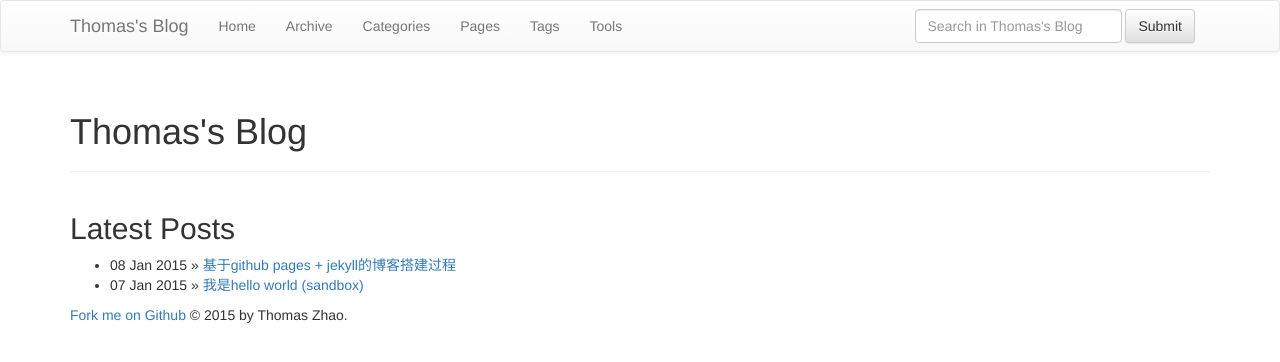
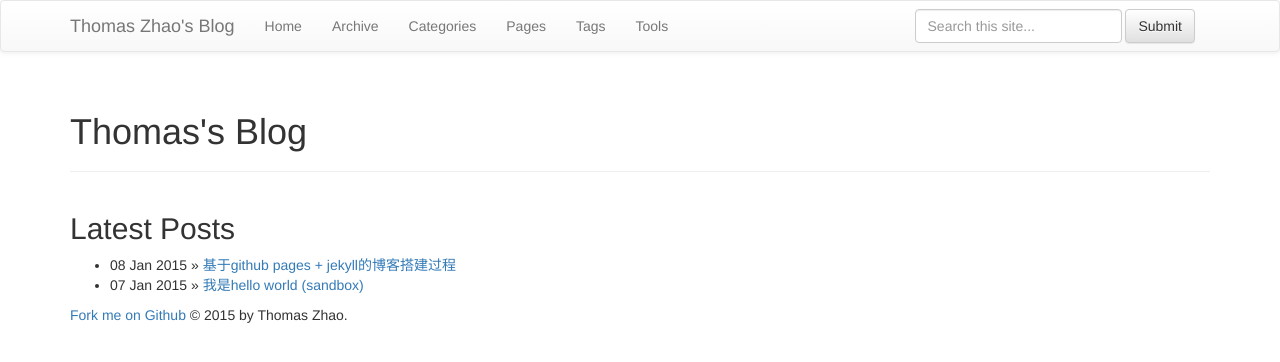
Before and after one commit to thomaszhao/thomaszhao.github.io, a Jekyll site: the page built from index.md, in a window 1280 px wide. Shown: the top 362 px of the page. Built offline with Jekyll 4.4.1, drawn with Linux system fonts in a browser that asks for light colours; nearby versions of some CDN libraries; library files that are not in the unit come from our copies.

Commit message:
change my blog name to Thomas Zhao's Blog instead of Thomas's Blog

```diff
--- a/_config.yml
+++ b/_config.yml
@@ -25,7 +25,7 @@ redcarpet:
 # Themes are encouraged to use these universal variables
 # so be sure to set them if your theme uses them.
 #
-title : Thomas's Blog
+title : Thomas Zhao's Blog
 tagline: Site Tagline
 author :
   name : Thomas Zhao
--- a/_includes/themes/bootstrap-3/default.html
+++ b/_includes/themes/bootstrap-3/default.html
@@ -77,7 +77,7 @@
         <!-- site search -->
           <form class="navbar-form navbar-right" role="search" target="_blank" action="http://www.baidu.com/baidu">
             <div class="form-group">
-                <input name="word" type="text" class="form-control" placeholder="Search in {{ site.title}}">
+                <input name="word" type="text" class="form-control" placeholder="Search this site...">
             </div>
             <button type="submit" class="btn btn-default">Submit</button>
             <input name=tn type=hidden value="bds">
```
